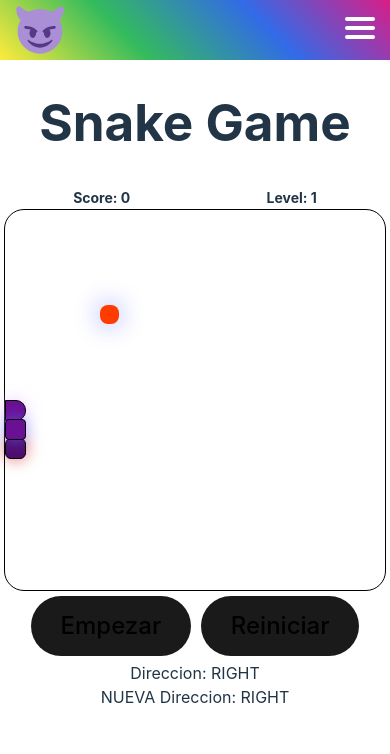
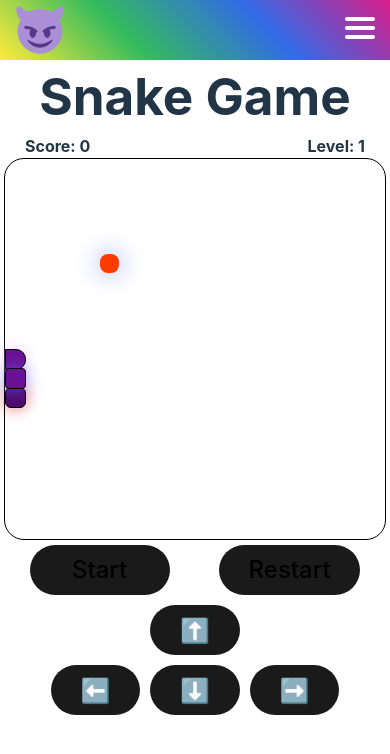
Before and after one commit to diegomardev/WEB_REACT, a React (Vite) app in the folder web_vite/: page /games/snake in a window 390 px wide. Shown: the top 754 px of the page. Built offline with nearby package versions, Linux system fonts and the light colour scheme.

Commit message:
añadido_botones_control

```diff
--- a/web_vite/src/index.css
+++ b/web_vite/src/index.css
@@ -57,16 +57,16 @@ button:focus-visible {
 
 .botones_juegos{
   margin: 5px;
-
   font-size: 18pt;
   border-radius: 50px;
   border: 1px solid transparent;
   padding: 0.6em 1.2em;
-  font-weight: 500;
+  /* font-weight: 500; */
   font-family: inherit;
   background-color: #1a1a1a;
   cursor: pointer;
   transition: border-color 0.5s;
+  /* height: 40px; */
 }
 .botones_juegos:hover {
   filter: drop-shadow(0 0 1em #646cffaa);
--- a/web_vite/src/pages/Games/Snake/Snake.css
+++ b/web_vite/src/pages/Games/Snake/Snake.css
@@ -9,7 +9,14 @@
     justify-content: space-around;
     margin: 0 auto; /* Con esto se centra al medio */
 }
-
+.game-controls{
+  width: 380px;
+  position: relative;
+  display: flex;
+  align-items: center;
+  justify-content: space-around;
+  margin: 0 auto; /* Con esto se centra al medio */
+}
   .snake-segment {
     position: absolute;
     width: 19px;
@@ -98,12 +105,42 @@
   }
   .game-info {
     text-align: center;
-    font-size: 14px;
+    font-size: 16px;
     font-weight: bold;
-    width: 380px;
+    width: 340px;
     position: center;
     display: inline-flex;
     border-radius: 20px;
     align-items: center;
-    justify-content: space-around;
+    justify-content: space-between;
   }
+  .botones_juegos_start{
+    margin: 5px;
+    font-size: 18pt;
+    border-radius: 50px;
+    border: 1px solid transparent;
+    padding: 0.4em 1.2em;
+    font-family: inherit;
+    background-color: #1a1a1a;
+    cursor: pointer;
+    transition: border-color 0.5s;
+    min-width: 140px;
+  }
+  @media(max-width: 768px){
+    h1{
+      font-size: 3.2em;
+      line-height: 0.1em;
+    }
+    .botones_juegos{
+      margin: 5px;
+      font-size: 18pt;
+      border-radius: 50px;
+      border: 1px solid transparent;
+      padding: 0.4em 1.2em;
+      font-family: inherit;
+      background-color: #1a1a1a;
+      cursor: pointer;
+      transition: border-color 0.5s;
+      min-width: 40px;
+    }
+  }
--- a/web_vite/src/pages/Games/Snake/Snake.jsx
+++ b/web_vite/src/pages/Games/Snake/Snake.jsx
@@ -1,6 +1,8 @@
 import React, { useState, useEffect } from 'react';
+import '../../../index.css'
 import './Snake.css';
 import Navbar from '../../../components/Navbar/Navbar'
+
 
 const initialSnake = [
   { x: 0, y: 10 },
@@ -71,6 +73,15 @@ const SnakeGame = () => {
   const handleRestart = () => {
     handleStop();
     handleStart();
+  };
+
+  const handleTeclado = (tecla) => {
+    nuevadireccion=getNewDirection(tecla);
+    if (nuevadireccion) {
+      setDirection(nuevadireccion);
+      moveSnake
+      direccion=nuevadireccion;
+    }
   };
 
   const moveSnake = () => {
@@ -234,14 +245,22 @@ const SnakeGame = () => {
       </div>
       <div className="game-controls">
         {!isRunning ? (
-          <button className='botones_juegos' onClick={handleStart}>Empezar</button>
+          <button className='botones_juegos_start' onClick={handleStart}>Start</button>
         ) : (
-          <button className='botones_juegos' onClick={handleStop}>Parar</button>
+          <button className='botones_juegos_start' onClick={handleStop}>Stop</button>
         )}
-        <button className='botones_juegos' onClick={handleRestart}>Reiniciar</button>
+        <button className='botones_juegos_start' onClick={handleRestart}>Restart</button>
       </div>
-      <div>Direccion: {direccion}</div>
-      <div>NUEVA Direccion: {nuevadireccion}</div>
+      <div>
+        <button className='botones_juegos' onClick={() => handleTeclado(38)}>⬆️</button>
+      </div>
+      <div>
+      <button className='botones_juegos' onClick={() => handleTeclado(37)}>⬅️</button>
+      <button className='botones_juegos' onClick={() => handleTeclado(40)}>⬇️</button>
+      <button className='botones_juegos' onClick={() => handleTeclado(39)}>➡️</button>
+      </div>
+      {/* <div>Direccion: {direccion}</div> */}
+      {/* <div>NUEVA Direccion: {nuevadireccion}</div> */}
 
     </div>
   );
```
Also changed, not shown: web_vite/src/components/Tactil/Tactil.jsx (added, +54 -0 lines).
